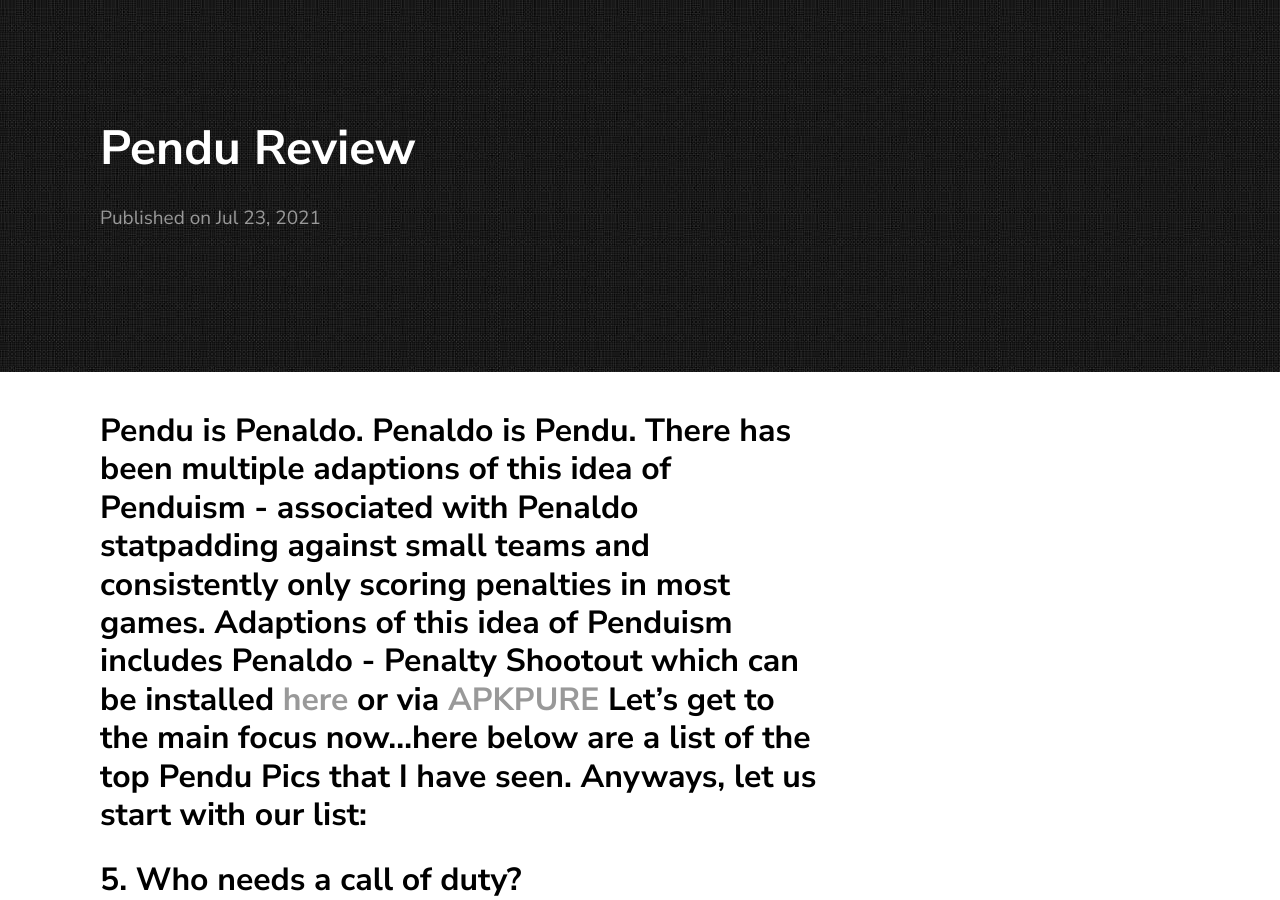
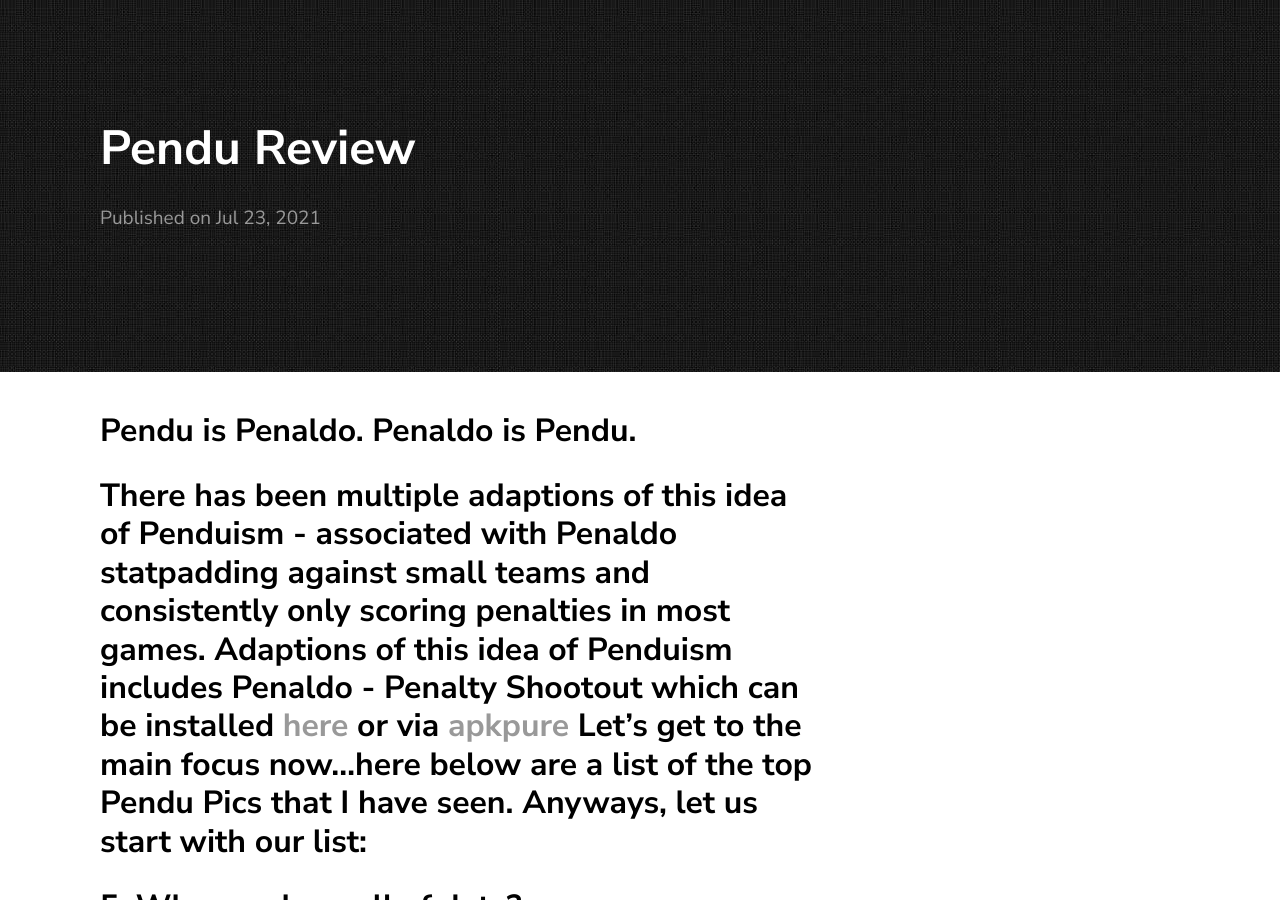
Before and after one commit to minichest/gravite, a Jekyll site: the page built from _posts/2021-07-23-pendu-review.md, in a window 1280 px wide and 900 px high. Built offline with Jekyll 4.4.1, drawn with Linux system fonts in a browser that asks for light colours; comment, search, counter and statistics services are not loaded; some of the changed text lies outside the part shown.

```diff
--- a/_posts/2021-07-23-pendu-review.md
+++ b/_posts/2021-07-23-pendu-review.md
@@ -4,7 +4,8 @@ title:  "Pendu Review"
 date:   2021-07-23 20:07:30 -0100
 ---
 
-## Pendu is Penaldo. Penaldo is Pendu. There has been multiple adaptions of this idea of Penduism - associated with Penaldo statpadding against small teams and consistently only scoring penalties in most games. Adaptions of this idea of Penduism includes Penaldo - Penalty Shootout which can be installed [here](https://play.google.com/store/apps/details?id=air.Penaldo) or via [APKPURE](https://apkpure.com/penaldo-penalty-shoot-out/air.Penaldo) Let's get to the main focus now...here below are a list of the top Pendu Pics that I have seen. Anyways, let us start with our list:
+## Pendu is Penaldo. Penaldo is Pendu.
+## There has been multiple adaptions of this idea of Penduism - associated with Penaldo statpadding against small teams and consistently only scoring penalties in most games. Adaptions of this idea of Penduism includes Penaldo - Penalty Shootout which can be installed [here](https://play.google.com/store/apps/details?id=air.Penaldo) or via [apkpure](https://apkpure.com/penaldo-penalty-shoot-out/air.Penaldo) Let's get to the main focus now...here below are a list of the top Pendu Pics that I have seen. Anyways, let us start with our list:
 
 ## 5. Who needs a call of duty?
 
@@ -17,7 +18,7 @@ date:   2021-07-23 20:07:30 -0100
 
 ### He needs 1 desperately, what are you waiting for? Also, watch out for his gun...just give him any penalty. Slabhead, Fridge, Harry Maguire, you had a penalty in Greece - why did you not give it to Pendu? He would have very much enjoyed that gift of a beloved penalty to store in his collection and whole package of penalties dating from his early career in the 2000s. I mean, humanity is at risk of succumbing to the acts of pendu if we don't give him it to him right now. Anyone, whoever is going to referee the next Ronaldo Game - give him a penalty for the sake of humanity. ![save](https://media.discordapp.net/attachments/705365548120277103/866389008548757515/20210609_120906.jpg)
 
-## 3. Penalty-Man the movie
+## 3. Penalty-Man The Movie
 
 ### We all love a good movie or series right. Most people like the Fast And Furious franchise starred by the Rock (Dwayne Johnson) - the most successful movie star in the world; some just enjoy watching other movies like Guardians Of The Galaxy featuring Drax (Dave Bautista). However, none of their moves will ever top - let alone even come close to the masterclass of a production that we all know as Penalty-Man; a story of a pen merchant using his pen taking abilities to save the world.
 
```
